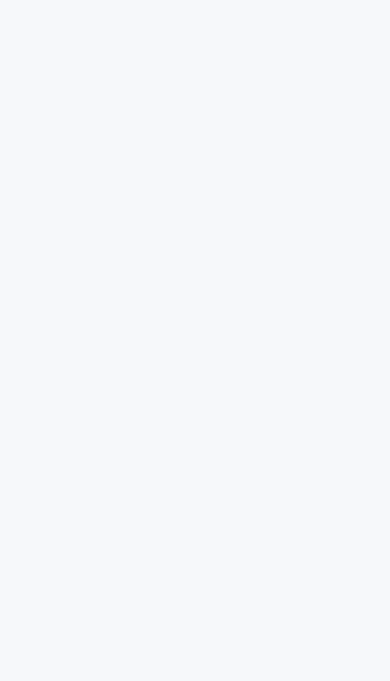
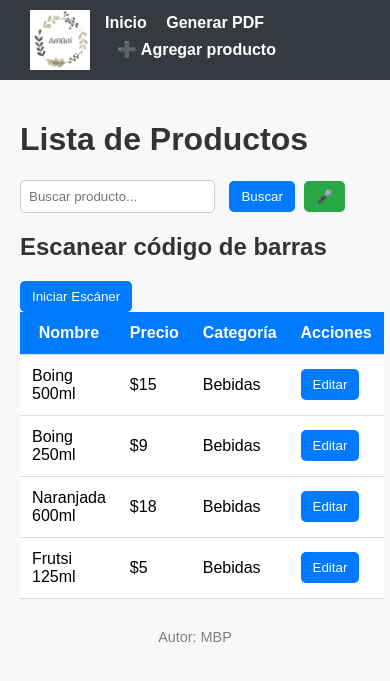
Before and after one commit to Marino2036/listaP, a Flask app: page / in a window 390 px wide. Before the commit the part shown is empty. Shown: the top 681 px of the page. Run offline with Flask 3, Linux system fonts and the light colour scheme; some libraries are stand-ins or nearby versions.

Commit message:
Tus cambios

```diff
--- a/templates/productos.html
+++ b/templates/productos.html
@@ -14,48 +14,39 @@
         header {
             background-color: #343a40;
             color: white;
-            padding: 10px 20px;
+            padding: 10px 30px;
             display: flex;
-            flex-wrap: wrap;
             justify-content: space-between;
             align-items: center;
         }
         header img {
-            height: 50px;
-        }
-        nav {
-            display: flex;
-            flex-wrap: wrap;
-            gap: 10px;
-            margin-top: 10px;
+            height: 60px;
         }
         nav a, nav button {
             color: white;
+            margin-left: 15px;
+            text-decoration: none;
+            font-weight: bold;
             background: none;
             border: none;
             cursor: pointer;
             font-size: 1em;
-            font-weight: bold;
-            text-decoration: none;
         }
         nav button:hover, nav a:hover {
             text-decoration: underline;
         }
         main {
-            padding: 15px;
+            padding: 20px;
         }
         h1, h2 {
             color: #333;
         }
         form {
-            margin-bottom: 15px;
-            display: flex;
-            flex-wrap: wrap;
-            gap: 10px;
+            margin-bottom: 20px;
         }
         input[type="text"], input[type="number"] {
-            flex: 1 1 150px;
             padding: 8px;
+            margin-right: 10px;
             border-radius: 5px;
             border: 1px solid #ccc;
         }
@@ -67,22 +58,15 @@
             border-radius: 5px;
         }
         button:hover {
-            background-color: #0056b3;
-        }
-        .mic-btn {
-            background-color: #28a745;
-        }
-        .mic-btn:hover {
-            background-color: #218838;
+            background-color: #b30000;
         }
         table {
             width: 100%;
             border-collapse: collapse;
             background: white;
-            font-size: 0.95em;
         }
         th, td {
-            padding: 10px;
+            padding: 12px;
             border-bottom: 1px solid #ddd;
         }
         th {
@@ -93,6 +77,13 @@
             display: none;
             margin-top: 10px;
         }
+        .mic-btn {
+            background-color: #28a745;
+            margin-left: 5px;
+        }
+        .mic-btn:hover {
+            background-color: #218838;
+        }
         footer {
             text-align: center;
             padding: 10px;
@@ -100,12 +91,12 @@
             font-size: 0.9em;
         }
         #reader, #reader-agregar {
-            width: 100%;
-            max-width: 320px;
-            margin: 10px auto;
+            width: 320px;
+            margin-top: 10px;
+            margin-bottom: 20px;
         }
 
-        /* Modal responsive */
+        /* Modal */
         .modal {
             display: none;
             position: fixed;
@@ -120,11 +111,11 @@
 
         .modal-content {
             background-color: #fff;
-            margin: 5% auto;
+            margin: 10% auto;
             padding: 20px;
             border-radius: 10px;
-            width: 95%;
-            max-width: 500px;
+            width: 90%;
+            max-width: 600px;
             box-shadow: 0px 0px 10px rgba(0,0,0,0.3);
         }
 
@@ -139,39 +130,165 @@
         .close:hover {
             color: black;
         }
+    </style>
 
-        @media (max-width: 600px) {
-            header {
-                flex-direction: column;
-                align-items: flex-start;
-            }
-            nav {
-                flex-direction: column;
-                align-items: flex-start;
-                width: 100%;
-            }
-            table, thead, tbody, th, td, tr {
-                display: block;
-            }
-            th {
-                display: none;
-            }
-            td {
-                border: none;
-                padding: 8px 0;
-                position: relative;
-            }
-            td::before {
-                content: attr(data-label);
-                font-weight: bold;
-                display: block;
-                color: #007bff;
-            }
-        }
-    </style>
+    <!-- Librería para escanear código de barras -->
+    <script src="https://unpkg.com/html5-qrcode@2.3.7/html5-qrcode.min.js"></script>
 </head>
 <body>
-<!-- El contenido HTML y JS va exactamente igual que el tuyo -->
-<!-- Aquí solo modifiqué el CSS para que todo sea responsive en móviles -->
+
+<header>
+    <img src="{{ url_for('static', filename='logo.png') }}" alt="Logo">
+    <nav>
+        <a href="/">Inicio</a>
+        <a href="{{ url_for('generar_pdf') }}">Generar PDF</a>
+        <button onclick="mostrarModal()">➕ Agregar producto</button>
+    </nav>
+</header>
+
+<main>
+    <h1>Lista de Productos</h1>
+
+    <form method="get" action="/">
+        <input id="busqueda" type="text" name="q" placeholder="Buscar producto..." value="{{ consulta }}">
+        <button type="submit">Buscar</button>
+        <button type="button" onclick="iniciarReconocimiento()" class="mic-btn">🎤</button>
+    </form>
+
+    <h2>Escanear código de barras</h2>
+    <div id="reader"></div>
+    <button type="button" onclick="startScanner()">Iniciar Escáner</button>
+
+    <table>
+        <thead>
+            <tr>
+                <th>Nombre</th>
+                <th>Precio</th>
+                <th>Categoría</th>
+                <th>Acciones</th>
+            </tr>
+        </thead>
+        <tbody>
+            {% for producto in productos %}
+                <tr>
+                    <td>{{ producto.nombre }}</td>
+                    <td>${{ producto.precio }}</td>
+                    <td>{{ producto.categoria }}</td>
+                    <td>
+                        <button type="button" onclick="toggleEdit({{ producto.id }})">Editar</button>
+                        <div class="edit-section" id="edit-section-{{ producto.id }}">
+                            <form method="post" action="/actualizar/{{ producto.id }}" style="display:inline;">
+                                <input type="number" name="precio" placeholder="Nuevo precio" min="0" step="0.01" required>
+                                <button type="submit">Actualizar</button>
+                            </form>
+                            <form method="post" action="/eliminar/{{ producto.id }}" style="display:inline;">
+                                <button type="submit" onclick="return confirm('¿Eliminar este producto?')">Eliminar</button>
+                            </form>
+                        </div>
+                    </td>
+                </tr>
+            {% endfor %}
+        </tbody>
+    </table>
+</main>
+
+<!-- Modal -->
+<div id="modal-agregar" class="modal">
+    <div class="modal-content">
+        <span class="close" onclick="cerrarModal()">&times;</span>
+        <h2>Agregar producto nuevo</h2>
+        <form method="post" action="/agregar">
+            <input type="text" name="nombre" placeholder="Nombre" required>
+            <input type="number" name="precio" placeholder="Precio" required min="0" step="0.01">
+            <input type="text" name="categoria" placeholder="Categoría" required>
+            <input type="text" name="codigo" id="codigo" placeholder="Código de barras">
+            <button type="button" onclick="startAddScanner()">📷 Escanear código</button>
+            <button type="submit">Agregar</button>
+        </form>
+        <div id="reader-agregar"></div>
+    </div>
+</div>
+
+<footer>
+    Autor: MBP
+</footer>
+
+<script>
+    function toggleEdit(id) {
+        const section = document.getElementById("edit-section-" + id);
+        section.style.display = section.style.display === "block" ? "none" : "block";
+    }
+
+    function iniciarReconocimiento() {
+        const reconocimiento = new (window.SpeechRecognition || window.webkitSpeechRecognition)();
+        reconocimiento.lang = 'es-ES';
+
+        reconocimiento.onresult = function(event) {
+            const resultado = event.results[0][0].transcript;
+            document.getElementById('busqueda').value = resultado;
+        };
+
+        reconocimiento.start();
+    }
+
+    function startScanner() {
+        const html5QrCode = new Html5Qrcode("reader");
+        const config = { fps: 10, qrbox: 250 };
+
+        html5QrCode.start(
+            { facingMode: "environment" },
+            config,
+            qrCodeMessage => {
+                document.getElementById('busqueda').value = qrCodeMessage;
+                html5QrCode.stop().then(() => {
+                    document.forms[0].submit();
+                }).catch(err => {
+                    console.error("Error al detener el escáner", err);
+                });
+            },
+            errorMessage => {}
+        ).catch(err => {
+            console.error("No se pudo iniciar el escáner", err);
+        });
+    }
+
+    function startAddScanner() {
+        const html5QrCode = new Html5Qrcode("reader-agregar");
+        const config = { fps: 10, qrbox: 250 };
+
+        html5QrCode.start(
+            { facingMode: "environment" },
+            config,
+            qrCodeMessage => {
+                document.getElementById('codigo').value = qrCodeMessage;
+                html5QrCode.stop().then(() => {
+                    document.getElementById('reader-agregar').innerHTML = "";
+                }).catch(err => {
+                    console.error("Error al detener escáner", err);
+                });
+            },
+            errorMessage => {}
+        ).catch(err => {
+            console.error("No se pudo iniciar el escáner", err);
+        });
+    }
+
+    function mostrarModal() {
+        document.getElementById("modal-agregar").style.display = "block";
+    }
+
+    function cerrarModal() {
+        document.getElementById("modal-agregar").style.display = "none";
+        document.getElementById("reader-agregar").innerHTML = "";
+    }
+
+    window.onclick = function(event) {
+        const modal = document.getElementById("modal-agregar");
+        if (event.target === modal) {
+            cerrarModal();
+        }
+    }
+</script>
+
 </body>
 </html>
```
